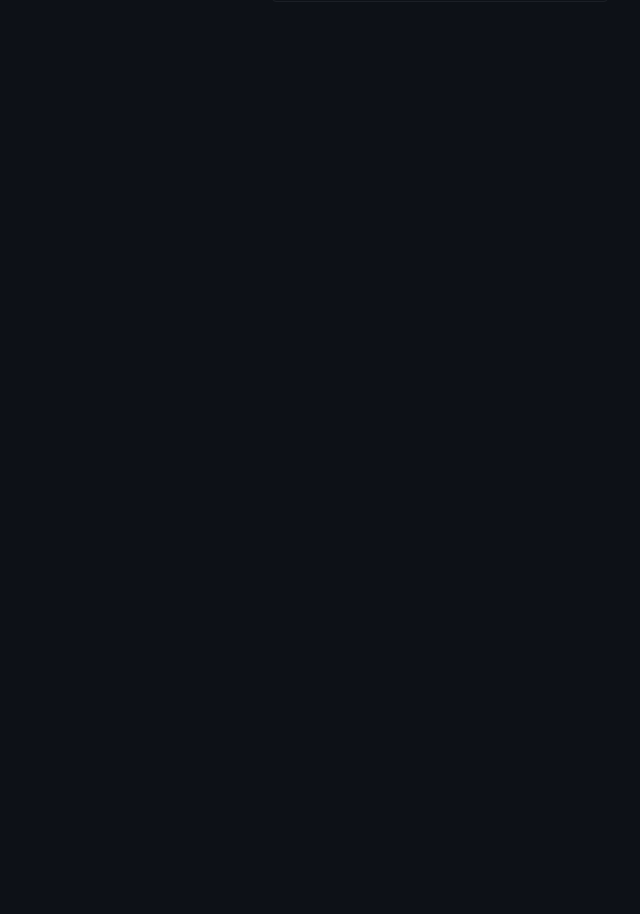
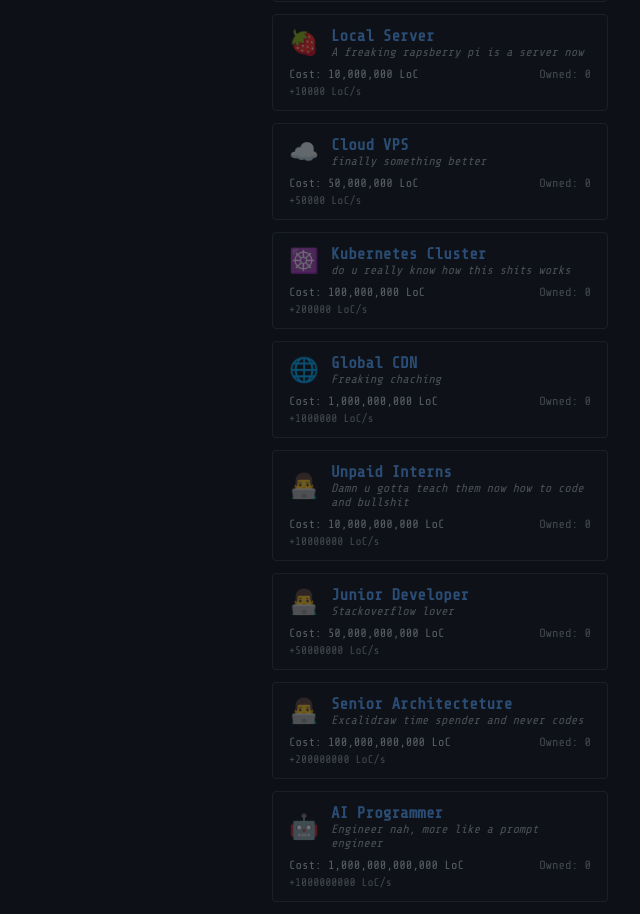
Before and after one commit to FBIopeningUPP/CodeForge, a React (Vite) app in the folder client/: page / in a window 1280 px wide. Shown: the part 1020-1934 px from the top of the page, without its empty margins (640-1280 px from the left). Before the commit the page ends 1034 px from the top, so only its background shows below. Built offline with nearby package versions, Linux system fonts and the light colour scheme.

Commit message:
more upgrades

```diff
--- a/client/src/upgrades.js
+++ b/client/src/upgrades.js
@@ -73,6 +73,82 @@
         baseProduction: 2000,
         description: 'what aalll u are doing with those freaking 64 cores',
         icon: '🖥️',
+    },
+
+    //tier 3 infrastructure and al l
+    {
+        id: 'local_server',
+        name: 'Local Server',
+        tier: 3,
+        baseCost: 10000000,
+        baseProduction: 10000,
+        description: 'A freaking rapsberry pi is a server now',
+        icon: '🍓',
+    },
+    {
+        id: 'cloud_vps',
+        name: 'Cloud VPS',
+        tier: 3,
+        baseCost: 50000000,
+        baseProduction: 50000,
+        description: 'finally something better',
+        icon: '☁️',
+    },
+    {
+        id: 'k8s_cluster',
+        name: 'Kubernetes Cluster',
+        tier: 3,
+        baseCost: 100000000,
+        baseProduction: 200000,
+        description: 'do u really know how this shits works',
+        icon: '☸️',
+    },
+    {
+        id: 'global_cdn',
+        name: 'Global CDN',
+        tier: 3,
+        baseCost: 1000000000,
+        baseProduction: 1000000,
+        description: 'Freaking chaching',
+        icon: '🌐',
+    },
+
+    //tier 4 slavery
+    {
+        id: 'interns',
+        name: 'Unpaid Interns',
+        tier: 4,
+        baseCost: 10000000000,
+        baseProduction: 10000000,
+        description: 'Damn u gotta teach them now how to code and bullshit',
+        icon: '👨‍💻',
+    },
+    {
+        id: 'junior_dev',
+        name: 'Junior Developer',
+        tier: 4,
+        baseCost: 50000000000,
+        baseProduction: 50000000,
+        description: 'Stackoverflow lover',
+        icon: '👨‍💻',
+    },
+    {
+        id: 'senior_arch',
+        name: 'Senior Architecteture',
+        tier: 4,
+        baseCost: 100000000000,
+        baseProduction: 200000000,
+        description: 'Excalidraw time spender and never codes',
+        icon: '👨‍💻',
+    },
+    {
+        id: 'ai_programmer',
+        name: 'AI Programmer',
+        tier: 4,
+        baseCost: 1000000000000,
+        baseProduction: 1000000000,
+        description: 'Engineer nah, more like a prompt engineer',
+        icon: '🤖',
     }
 ]
 
```
